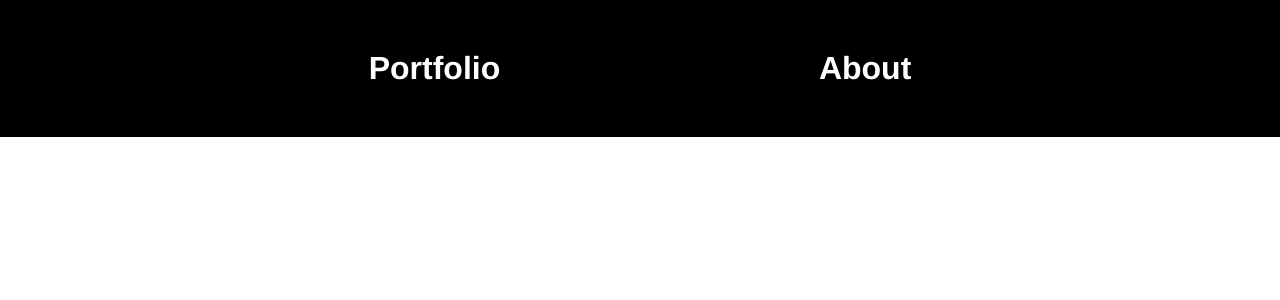
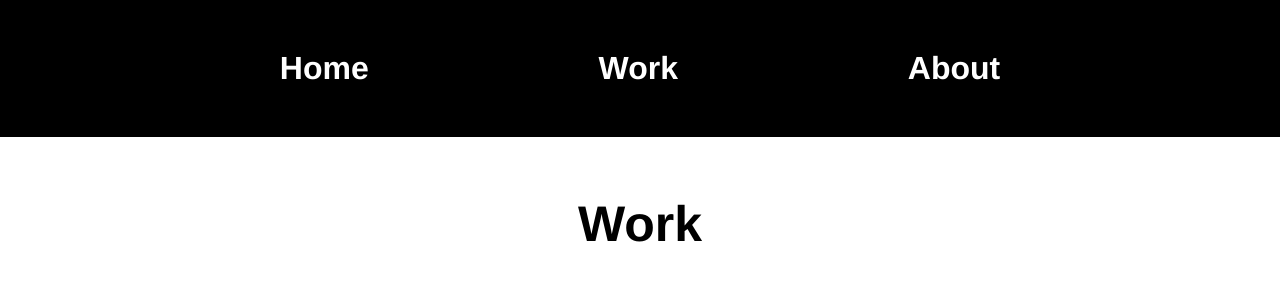
Before and after one commit to TheKevSter35/portfolio, a React (Create React App) app: page /work in a window 1280 px wide. Shown: the top 300 px of the page. Built offline with nearby package versions, Linux system fonts and the light colour scheme.

Commit message:
add extra rout and page

```diff
--- a/src/components/header.jsx
+++ b/src/components/header.jsx
@@ -5,7 +5,8 @@ const Header = () => {
     return (
         <header>
             <nav>
-                <Link to="/">Portfolio</Link>
+                <Link to="/">Home</Link>
+                <Link to="/work">Work</Link>
                 <Link to="/about">About</Link>
             </nav>
         </header>
--- /dev/null
+++ b/src/components/pages/work.jsx
@@ -0,0 +1,22 @@
+import React from 'react'
+
+
+
+const Work = () => {
+
+
+    return (
+        <main>
+            <section className="intro">
+                <div className="intro__inner">
+       <h1>Work</h1>
+       </div>
+            </section>
+        </main>
+    )
+}
+
+
+
+
+export default Work
--- a/src/router.jsx
+++ b/src/router.jsx
@@ -2,6 +2,7 @@ import React from 'react'
 import {BrowserRouter as Router, Switch, Route} from 'react-router-dom'
 import Header from './components/header'
 import Home from './components/pages/home'
+import Work from './components/pages/work'
 import About from './components/pages/about'
 import PortfolioWork from './components/pages/portfolioWork'
 const MainRouter = () => {
@@ -11,6 +12,7 @@ const MainRouter = () => {
             <Header/>
             <Switch>
                 <Route path="/" exact component={Home}/>
+                <Route path="/work" component={Work}/>
                 <Route path="/about" component={About}/>
                 <Route path="/portfolio/:id" component={PortfolioWork}/>
             </Switch>
```
